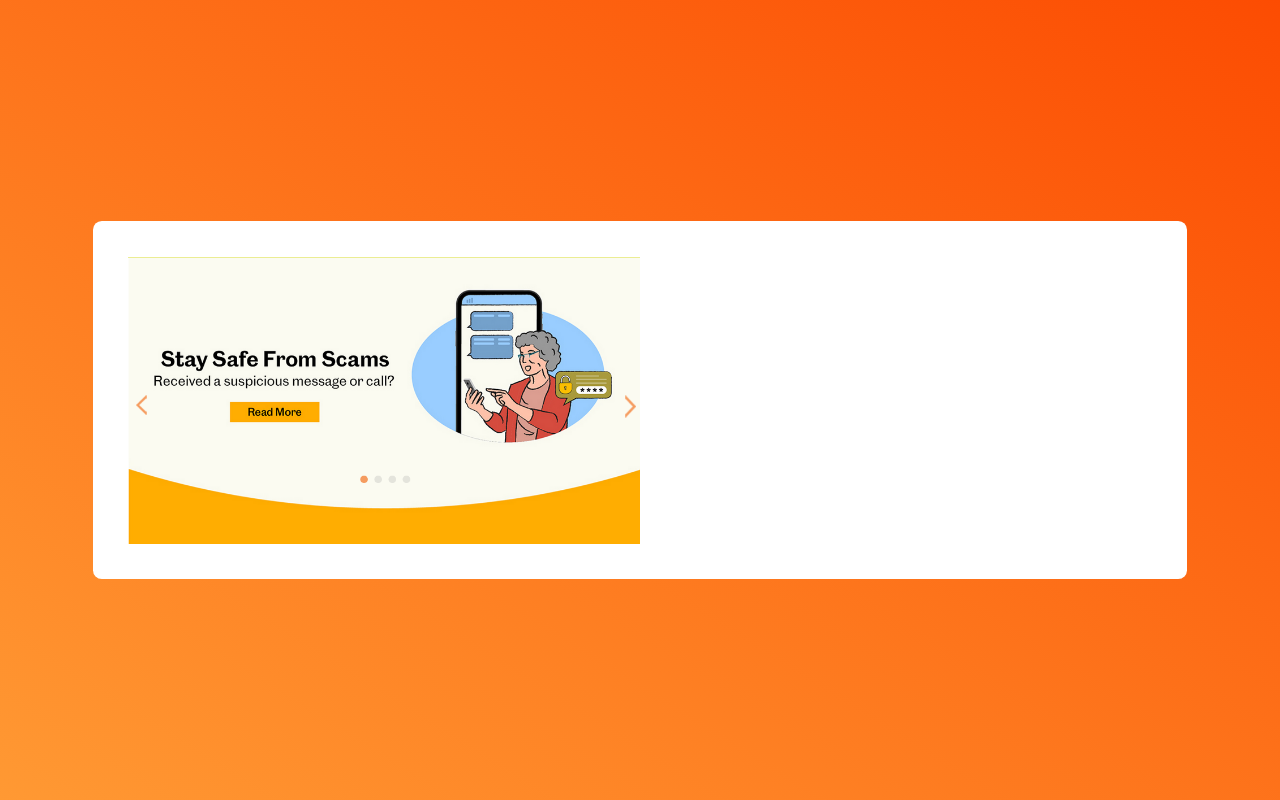
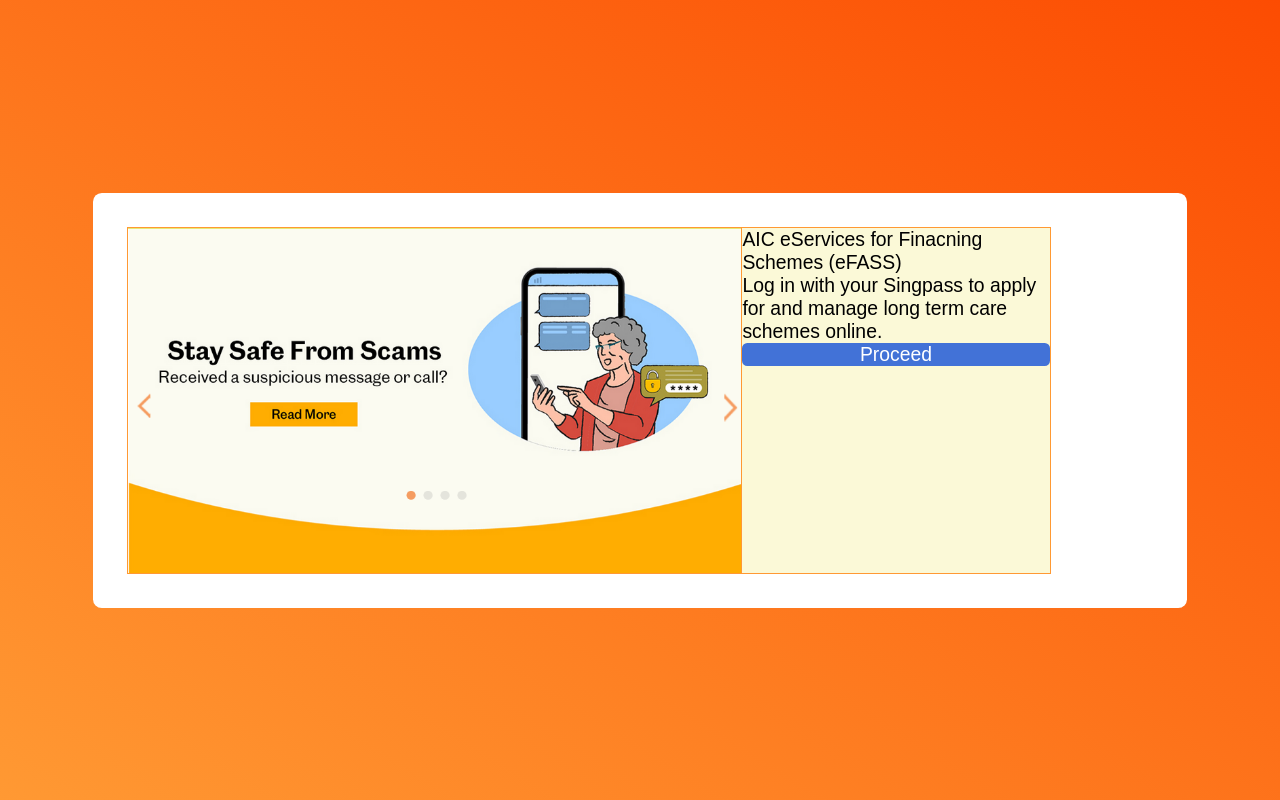
Before and after one commit to pjhoodsta/APU_Web_Project_Sanctuary, a PHP site: page / in a window 1280 px wide. Shown: the part 155-955 px from the top of the page. Run offline with PHP 8.4, Linux system fonts and the light colour scheme.

Commit message:
working on first column card-item-wrapper in index page

```diff
--- a/index.html
+++ b/index.html
@@ -26,28 +26,33 @@
             <img src="./images/site-logo.png" alt="site-logo" />
           </a>
         </div>
-        <div class="fillerline" id="background-color-white"></div>
+        <div class="fillerline background-color-white"></div>
       </section>
     </header>
     <main class="gradient">
       <section class="card index flex-box-column">
-        <div class="card-item-wrapper">
-          <div class="card-item">
+        <div class="card-item-container">
+          <div class="card-item outline-orange card-item-slider">
             <img src="./images/dummy-slider-img.png" alt="dummy-slider-img" />
           </div>
-          <div class="card-item">
-            <h2></h2>
-            <p></p>
-            <button></button>
+          <div
+            class="card-item card-item-latest-news flex-box-column backgrouind-color-light-yellow outline-orange"
+          >
+            <h2>AIC eServices for Finacning Schemes (eFASS)</h2>
+            <p>
+              Log in with your Singpass to apply for and manage long term care
+              schemes online.
+            </p>
+            <button>Proceed</button>
           </div>
         </div>
-        <div class="card-item-wrapper">
+        <div class="card-item-container">
           <div class="card-item"></div>
         </div>
-        <div class="card-item-wrapper">
+        <div class="card-item-container">
           <div class="card-item"></div>
         </div>
-        <div class="card-item-wrapper">
+        <div class="card-item-container">
           <div class="card-item"></div>
         </div>
       </section>
--- a/log-in.html
+++ b/log-in.html
@@ -30,18 +30,18 @@
             <img src="./images/site-logo.png" alt="site-logo" />
           </a>
         </div>
-        <div class="fillerline" id="background-color-white"></div>
+        <div class="fillerline background-color-white"></div>
       </section>
     </header>
     <main class="gradient">
       <section class="card login" id="log-in">
-        <div class="card-item-wrapper card-item-wrapper-login-left">
+        <div class="card-item-container card-item-container-login-left">
           <div class="card-item">
             <img src="./images/log-in-image.webp" alt="log-in-image" />
           </div>
         </div>
         <div
-          class="card-item-wrapper card-item-wrapper-login-right flex-box-column"
+          class="card-item-container card-item-container-login-right flex-box-column"
         >
           <h1>Member Login</h1>
           <form class="login" action="" method="POST">
--- a/style.css
+++ b/style.css
@@ -202,21 +202,20 @@ section.registration {
 .flex-box-column {
   flex-direction: column;
 }
-
-.card-item-wrapper {
+.card-item-container {
   display: flex;
 }
 
-.card-item-wrapper-registration {
+.card-item-container-registration {
   justify-content: space-between;
   width: 100%;
 }
 
-.card-item-wrapper-login-left {
+.card-item-container-login-left {
   width: 40%;
   height: 100%;
 }
-.card-item-wrapper-login-right {
+.card-item-container-login-right {
   justify-content: space-around;
   align-items: center;
   width: 55%;
@@ -226,6 +225,14 @@ section.registration {
 .card-item {
   width: 100%;
   display: flex;
+}
+
+.card-item-slider {
+  width: 60%;
+}
+
+.card-item-latest-news {
+  width: 30%;
 }
 
 .card-item-registration {
@@ -274,6 +281,12 @@ li.nav {
   display: flex;
   flex-wrap: wrap;
 }
-#background-color-white {
+.background-color-white {
   background-color: white;
 }
+.backgrouind-color-light-yellow {
+  background-color: #fbf9d7;
+}
+.outline-orange {
+  outline: #ff9933 solid 0.1rem;
+}
```
Also changed, not shown: registration.html (+5 -5 lines).
